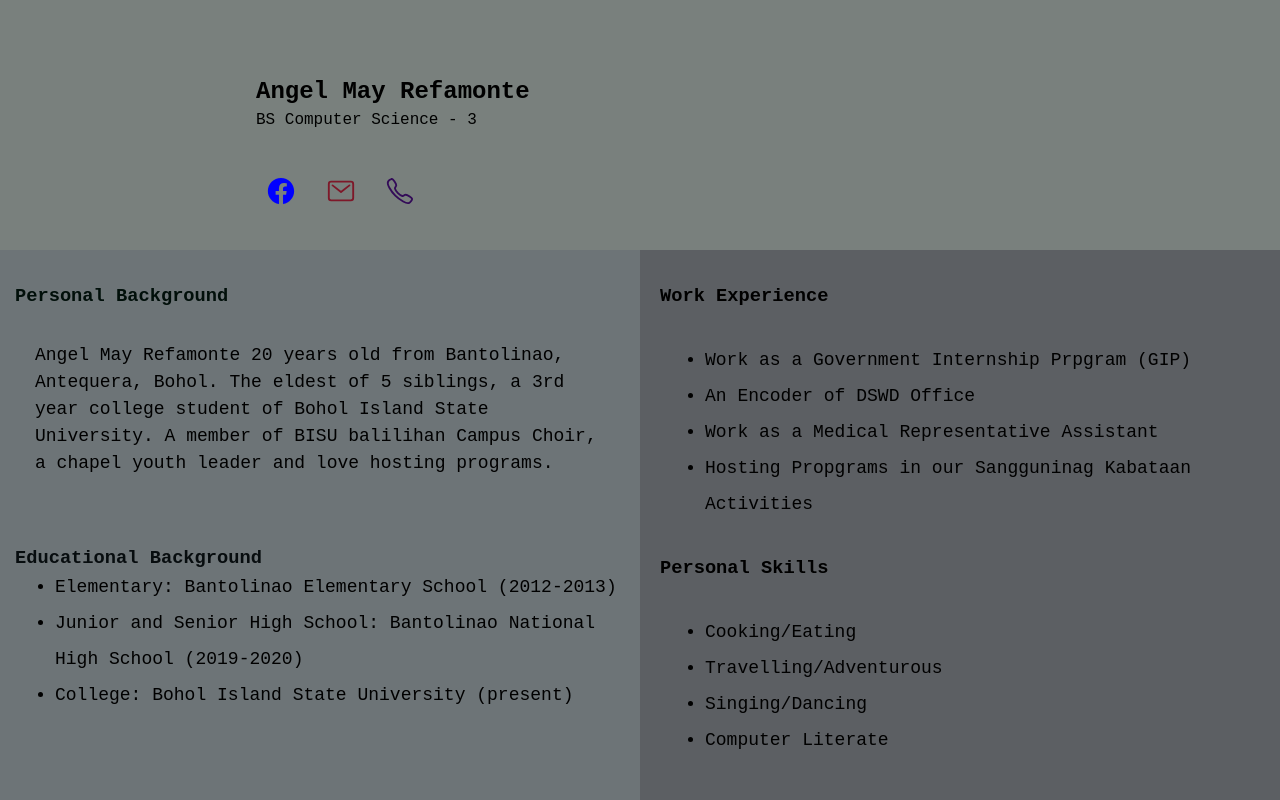
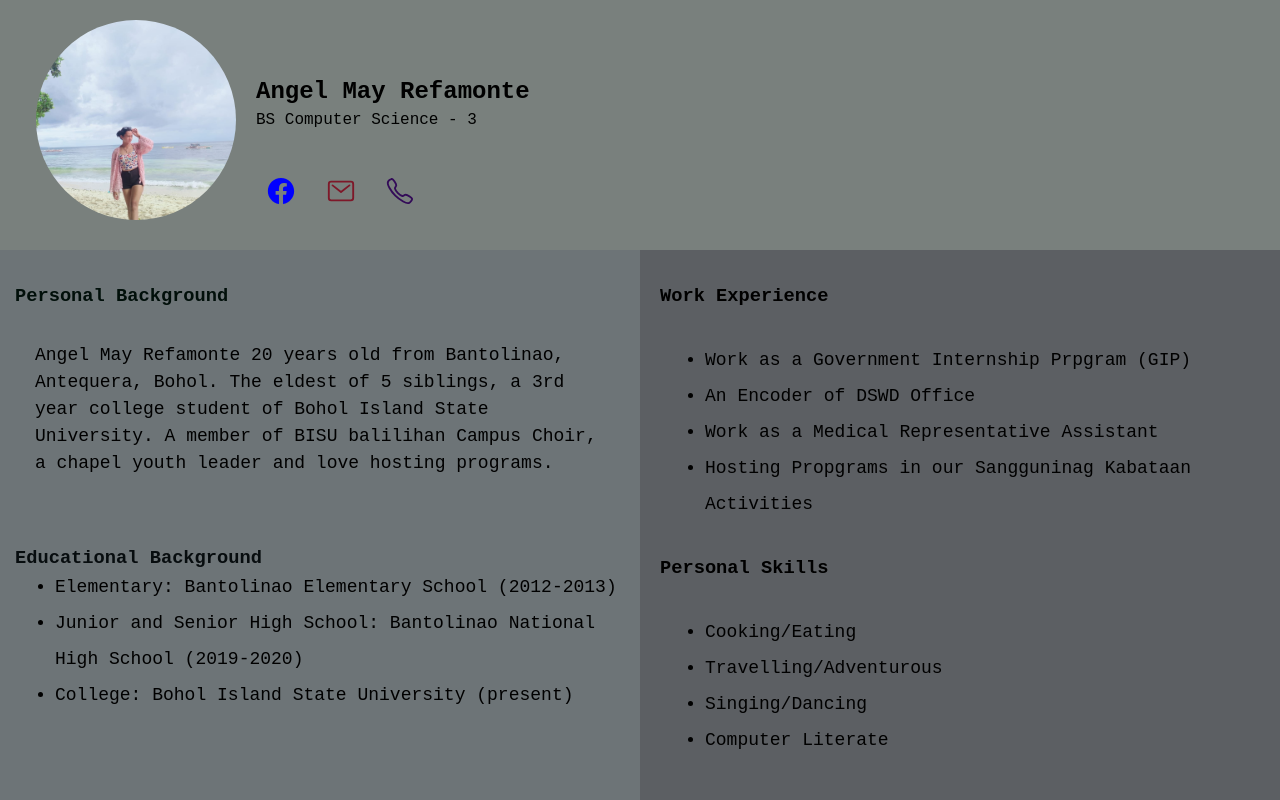
Before and after one commit to Refamonte25/UpdatedCV, a plain HTML site: page index.html in a window 1280 px wide. Shown: the top 800 px of the page. Drawn offline with nearby package versions, Linux system fonts and the light colour scheme.

Commit message:
Update index.html

```diff
--- a/index.html
+++ b/index.html
@@ -15,7 +15,7 @@
 <body>
     <div class="header">
         <div class="img">
-            <img class="profile"src="Images/Angel May Refamonte.jpg" alt="may">
+            <img class="profile"src="Angel May Refamonte.jpg" alt="may">
         </div>
 
         <div class="info">
```
